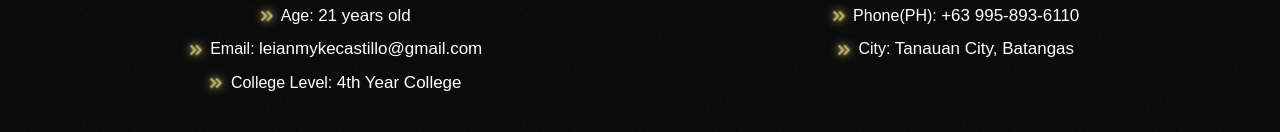
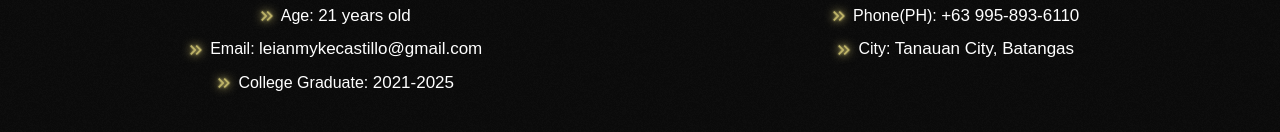
Before and after one commit to myke2316/mykeportfolio, a React (Vite) app: page /#/about in a window 1280 px wide. Shown: the part 438-570 px from the top of the page. Built offline with nearby package versions, Linux system fonts and the light colour scheme; a web font is replaced by a local one.

Commit message:
Added College Graduate

```diff
--- a/src/pages/About/AboutContainer.jsx
+++ b/src/pages/About/AboutContainer.jsx
@@ -34,7 +34,7 @@ const AboutContainer = () => {
         <AboutDetails title={"Phone(PH)"} value={"+63 995-893-6110"} />
         <AboutDetails title={"Email"} value={"leianmykecastillo@gmail.com"} />
         <AboutDetails title={"City"} value={"Tanauan City, Batangas"} />
-        <AboutDetails title={"College Level"} value={"4th Year College"} />
+        <AboutDetails title={"College Graduate"} value={"2021-2025"} />
       </motion.div>
     </div>
   );
```
